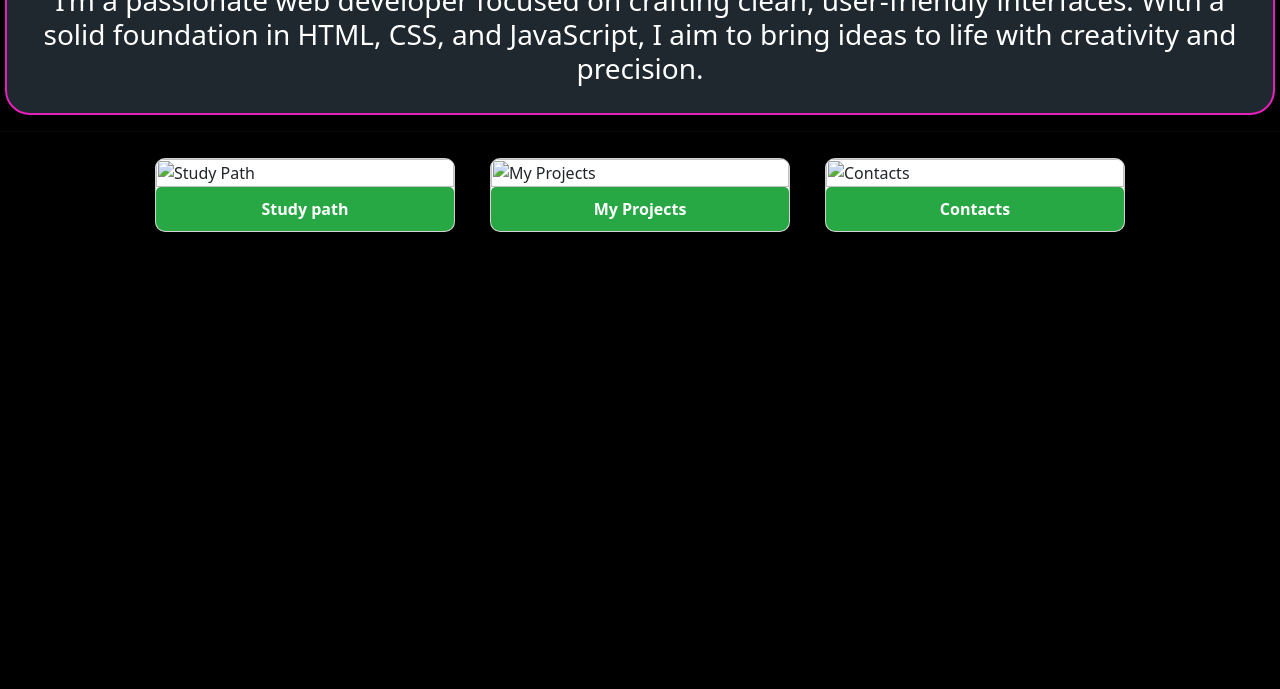
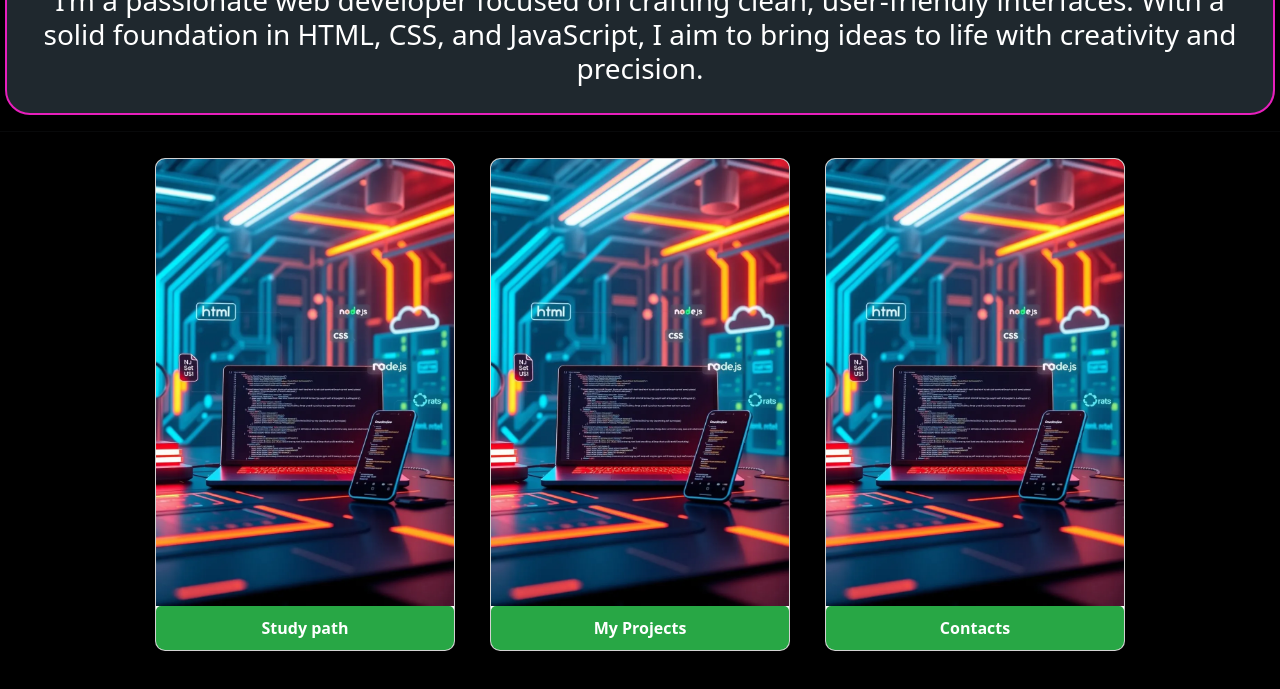
Before and after one commit to Decimalzero-dot/portfolio_assesment_daniel_omuri, a plain HTML site: page about.html in a window 1280 px wide. Shown: the part 89-778 px from the top of the page. Drawn offline with nearby package versions, Linux system fonts and the light colour scheme; the site is published under a folder, as on GitHub Pages, so addresses that start at the root find nothing.

Commit message:
updated css and html

```diff
--- a/about.html
+++ b/about.html
@@ -28,7 +28,7 @@
   <section id="card-container">
 
     <div class="card">
-      <img src="/assets/5af376c6db4e01d502d71527ccda2baf.webp" alt="Study Path">
+      <img src="assets/5af376c6db4e01d502d71527ccda2baf.webp" alt="Study Path">
       <div class="overlay">Click to view my study path</div>
       <p class="parajs"> 2024 Started Learning Web Development "Began with HTML, CSS"<br>
         2025 Built First Portfolio "Used HTML/CSS/JS to showcase skills"<br>
@@ -38,7 +38,7 @@
     </div>
 
     <div class="card" id="Project">
-      <img src="/assets/5af376c6db4e01d502d71527ccda2baf.webp" alt="My Projects">
+      <img src="assets/5af376c6db4e01d502d71527ccda2baf.webp" alt="My Projects">
       <div class="overlay">Click to wiew my projects</div>
       <p class="parajs"> Follow this link to view my projects: <a href="https://github.com/Decimalzero-dot">My GitHub
           Account</a></p>
@@ -46,7 +46,7 @@
     </div>
 
     <div class="card">
-      <img src="/assets/5af376c6db4e01d502d71527ccda2baf.webp" alt="Contacts">
+      <img src="assets/5af376c6db4e01d502d71527ccda2baf.webp" alt="Contacts">
       <div class="overlay">Click to contact me</div>
       <p class="parajs"> Holla me: 📞+254726023186 <br> Email me: kengereomuri@gmail.com <br> linkedin:
         https://www.linkedin.com/in/omuri-kengere-aa04562b8/?lipi=urn%3Ali%3Apage%3Ad_flagship3_feed%3BEhQXe6fzTXKcIP0WIzDl2g%3D%3D
--- a/css/style.css
+++ b/css/style.css
@@ -64,7 +64,7 @@ body{
 
 
             #maincontent{
-                background: url('/assets/360_F.jpg') no-repeat center center/cover;
+                background: url('../assets/360_F.jpg') no-repeat center center/cover;
                 height: 100vh;
                 display: flex;
                 align-items: center;
```
